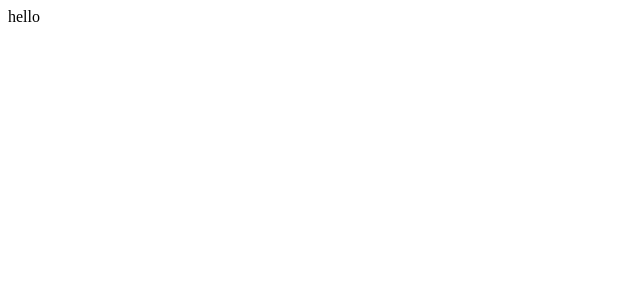
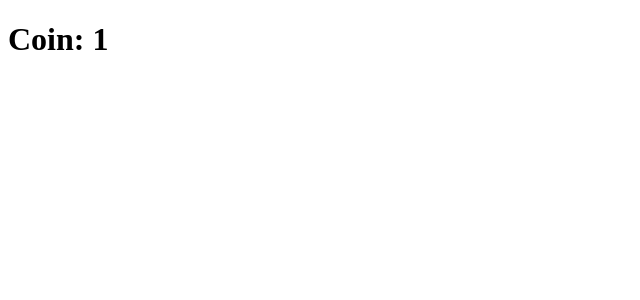
Before and after one commit to DaehunGwak/react-playground, a React (Create React App) app in the folder nomad-react-master/crypto-tracker/: page /1 in a window 1280 px wide. Shown: the top 300 px of the page, without its empty margins (0-640 px from the left). Built offline with nearby package versions, Linux system fonts and the light colour scheme.

Commit message:
nomad-react-master: crypto-tracker - setup router

```diff
--- a/nomad-react-master/crypto-tracker/package.json
+++ b/nomad-react-master/crypto-tracker/package.json
@@ -14,6 +14,7 @@
     "react-dom": "^18.2.0",
     "react-router-dom": "^6.22.2",
     "react-scripts": "5.0.1",
+    "styled-components": "^6.1.8",
     "typescript": "^4.9.5",
     "web-vitals": "^2.1.4"
   },
--- a/nomad-react-master/crypto-tracker/src/App.tsx
+++ b/nomad-react-master/crypto-tracker/src/App.tsx
@@ -1,6 +1,8 @@
+import {Outlet} from "react-router-dom";
+
 function App() {
   return (
-    <div>hello</div>
+    <Outlet/>
   );
 }
 
--- /dev/null
+++ b/nomad-react-master/crypto-tracker/src/Router.tsx
@@ -0,0 +1,21 @@
+import {createBrowserRouter} from "react-router-dom";
+import App from "./App";
+import Coins from "./routes/Coins";
+import Coin from "./routes/Coin";
+
+export const router = createBrowserRouter([
+  {
+    path: "/",
+    element: <App/>,
+    children: [
+      {
+        path: "",
+        element: <Coins/>
+      },
+      {
+        path: ":coinId",
+        element: <Coin/>
+      }
+    ]
+  }
+]);
--- a/nomad-react-master/crypto-tracker/src/index.tsx
+++ b/nomad-react-master/crypto-tracker/src/index.tsx
@@ -1,12 +1,17 @@
 import React from 'react';
 import ReactDOM from 'react-dom/client';
-import App from './App';
+import {ThemeProvider} from "styled-components";
+import {theme} from "./theme";
+import {RouterProvider} from "react-router-dom";
+import {router} from "./Router";
 
 const root = ReactDOM.createRoot(
   document.getElementById('root') as HTMLElement
 );
 root.render(
   <React.StrictMode>
-    <App />
+    <ThemeProvider theme={theme}>
+      <RouterProvider router={router}/>
+    </ThemeProvider>
   </React.StrictMode>
 );
--- /dev/null
+++ b/nomad-react-master/crypto-tracker/src/routes/Coin.tsx
@@ -0,0 +1,11 @@
+import {useParams} from "react-router-dom";
+
+function Coin() {
+  const {coinId} = useParams();
+
+  return (
+    <h1>Coin: {coinId}</h1>
+  );
+}
+
+export default Coin;
--- /dev/null
+++ b/nomad-react-master/crypto-tracker/src/routes/Coins.tsx
@@ -0,0 +1,7 @@
+function Coins() {
+  return (
+    <h1>Coins</h1>
+  );
+}
+
+export default Coins;
--- /dev/null
+++ b/nomad-react-master/crypto-tracker/src/theme.ts
@@ -0,0 +1,7 @@
+import {DefaultTheme} from "styled-components";
+
+export const theme: DefaultTheme = {
+  bgColor: "white",
+  textColor: "black",
+  btnColor: "tomato",
+}
```
Also changed, not shown: 1 other file (tests, documents, lock files or other folders).
